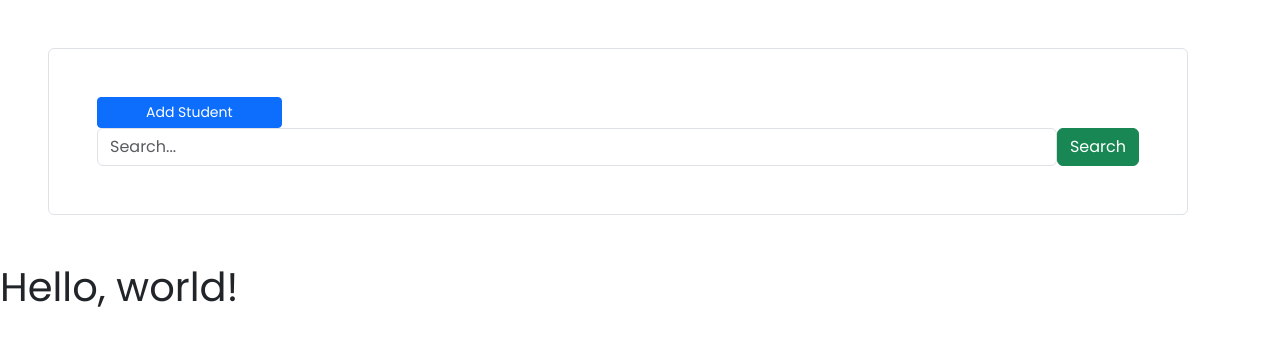
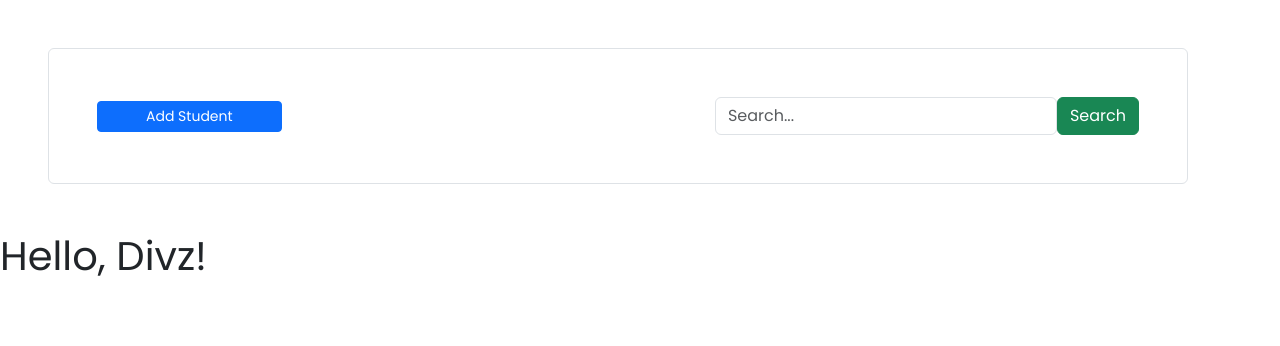
Before and after one commit to divyangpatel26/cruddjango, a Django app: page / in a window 1280 px wide. Shown: the top 346 px of the page. Run offline with Django 4.2, Linux system fonts and the light colour scheme.

Commit message:
index.html changed

```diff
--- a/crud/templates/index.html
+++ b/crud/templates/index.html
@@ -17,7 +17,7 @@
 </head>
   <body>
     <div class="container m-5 p-5 border rounded">
-        <div class="">
+        <div class="d-flex justify-content-between align-items-center">
             <a href="" class="btn btn-primary px-5 btn-sm">Add Student</a>
             <div class="d-flex">
                 <form action="" method="post"></form>
@@ -26,7 +26,7 @@
             </div>
         </div>
     </div>
-    <h1>Hello, world!</h1>
+    <h1>Hello, Divz!</h1>
     <script src="https://cdn.jsdelivr.net/npm/bootstrap@5.3.0/dist/js/bootstrap.bundle.min.js" integrity="sha384-geWF76RCwLtnZ8qwWowPQNguL3RmwHVBC9FhGdlKrxdiJJigb/j/68SIy3Te4Bkz" crossorigin="anonymous"></script>
   </body>
 </html>
```
Also changed, not shown: 3 other files.
